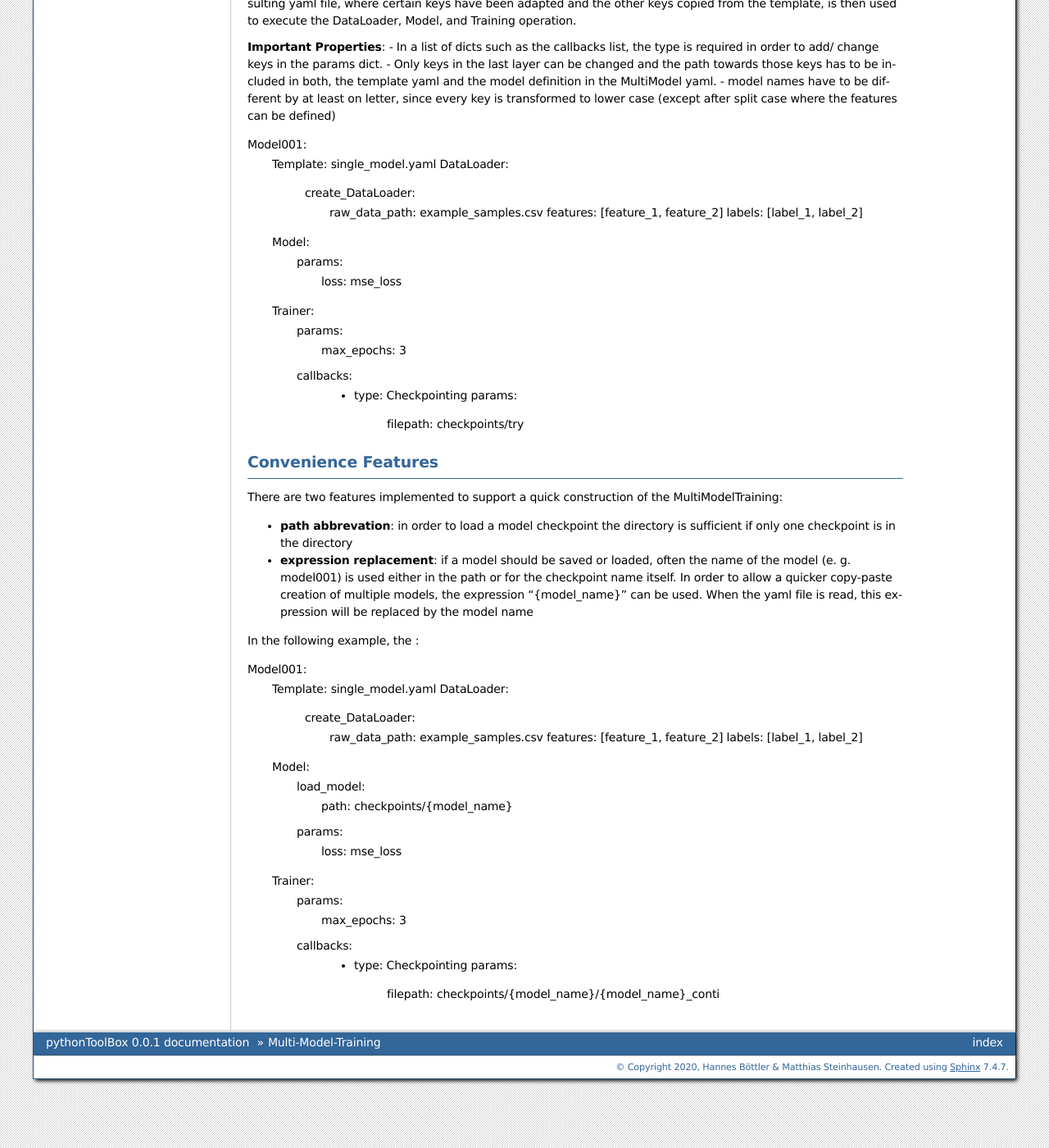
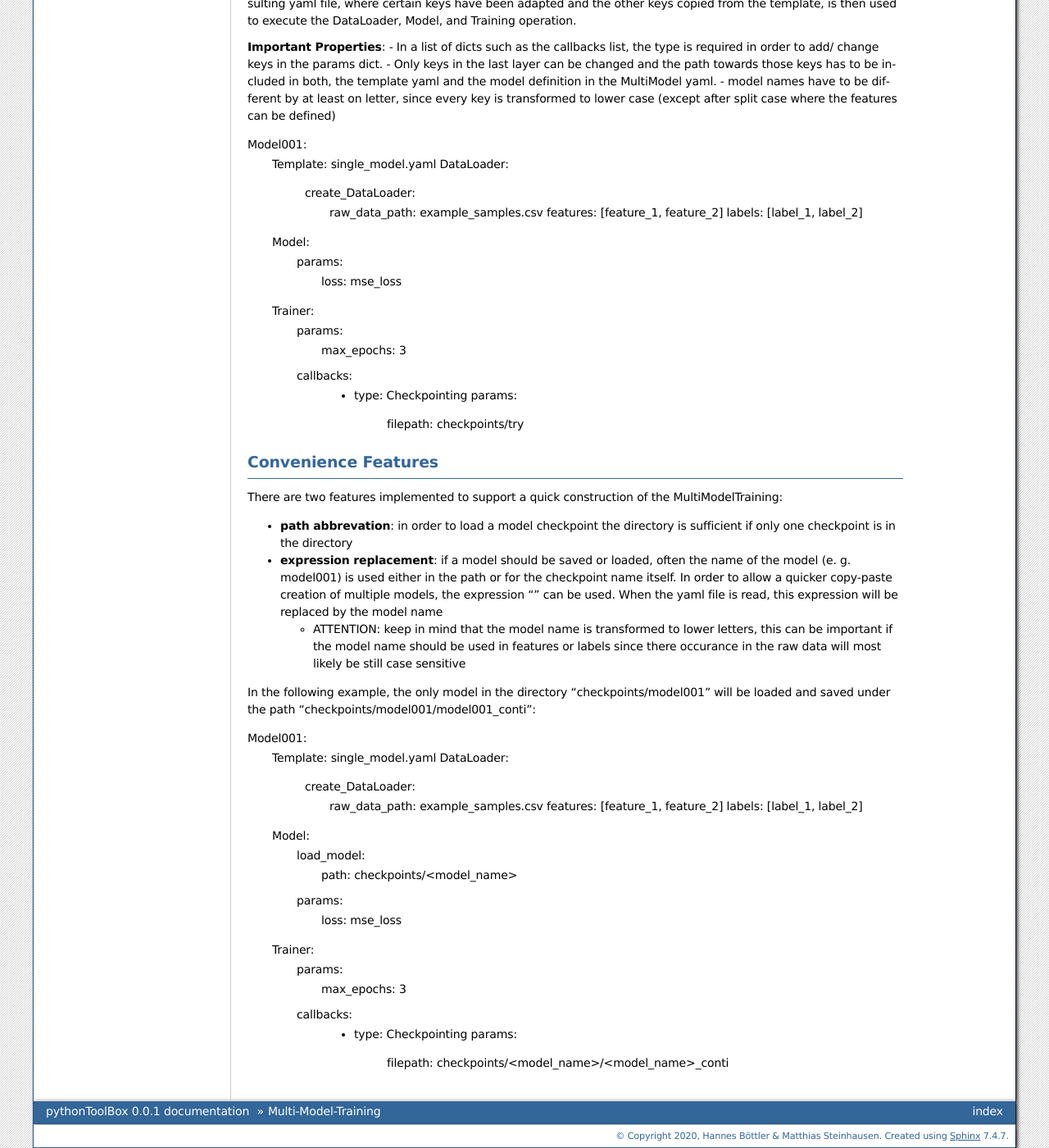
Before and after one commit to pascal-roth/thundertorch, a Sphinx documentation site: the page built from source/ML_utils/getting_started/MultiModelTraining.rst, in a window 1280 px wide and 1400 px high, scrolled down 1038 px. Shown: the whole window at 82% size. Built offline with Sphinx 7.4.7, drawn with Linux system fonts in a browser that asks for light colours; formulas are drawn with MathJax 3; pages that are not in the unit, such as notebooks, are missing from menus.

```diff
--- a/source/ML_utils/getting_started/MultiModelTraining.rst
+++ b/source/ML_utils/getting_started/MultiModelTraining.rst
@@ -117,11 +117,18 @@ the MultiModelTraining:
 -  **expression replacement**: if a model should be saved or loaded,
    often the name of the model (e. g. model001) is used either in the
    path or for the checkpoint name itself. In order to allow a quicker
-   copy-paste creation of multiple models, the expression “{model_name}”
-   can be used. When the yaml file is read, this expression will be
-   replaced by the model name
+   copy-paste creation of multiple models, the expression “” can be
+   used. When the yaml file is read, this expression will be replaced by
+   the model name
 
-In the following example, the :
+   -  ATTENTION: keep in mind that the model name is transformed to
+      lower letters, this can be important if the model name should be
+      used in features or labels since there occurance in the raw data
+      will most likely be still case sensitive
+
+In the following example, the only model in the directory
+“checkpoints/model001” will be loaded and saved under the path
+“checkpoints/model001/model001_conti”:
 
 Model001:
   Template: single_model.yaml
```
Also changed, not shown: other parts of source/ML_utils/getting_started/MultiModelTraining.rst (+2 -2 lines).
